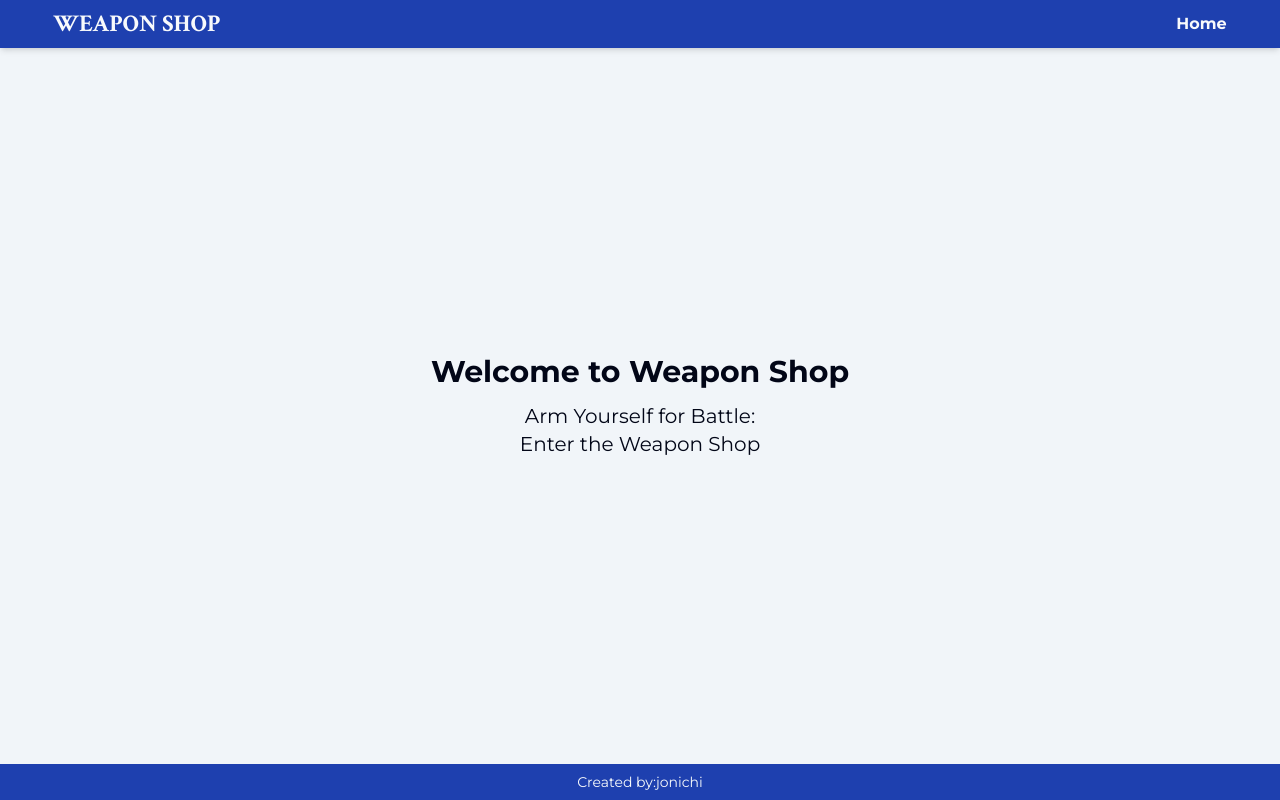
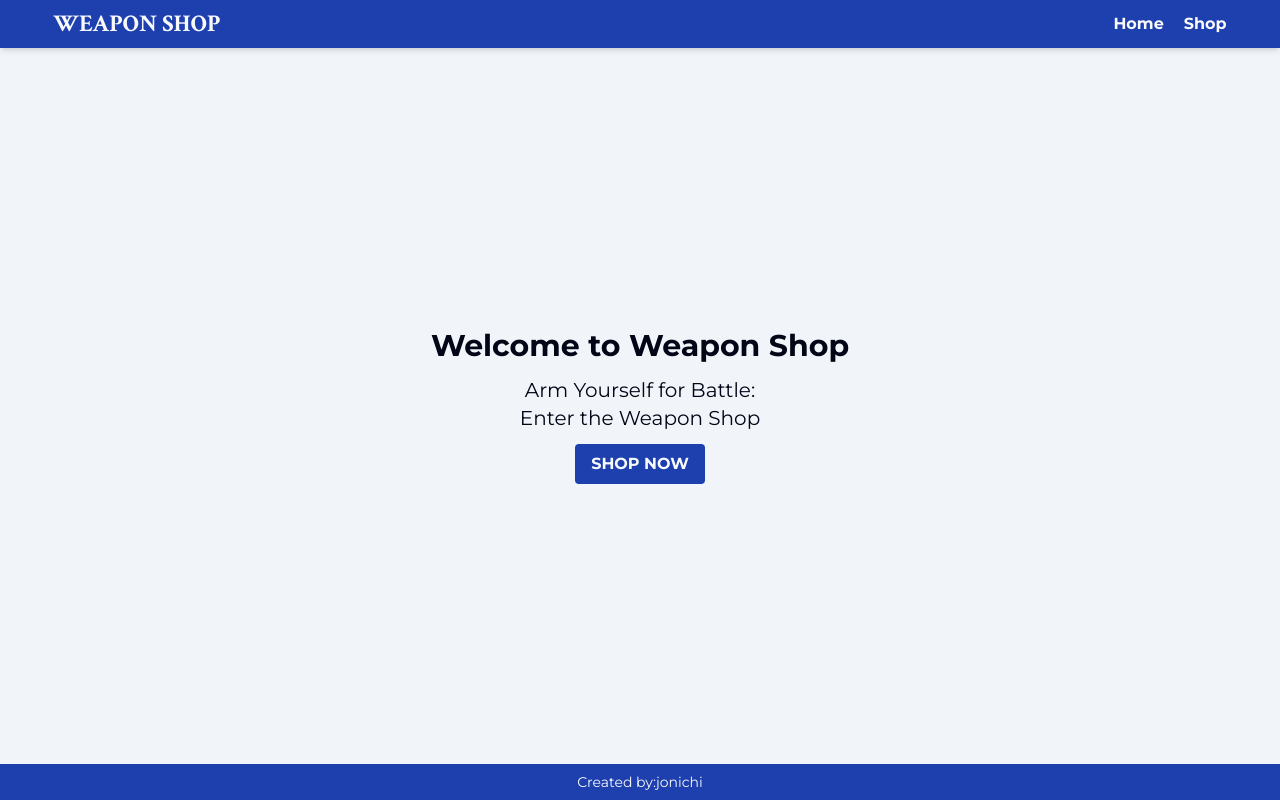
Before and after one commit to jonichi16/odin-shopping-cart, a Next.js app: page / in a window 1280 px wide. Built offline with nearby package versions, Linux system fonts and the light colour scheme.

Commit message:
feat: Add shop page

```diff
--- a/app/page.jsx
+++ b/app/page.jsx
@@ -1,4 +1,5 @@
 import React from 'react';
+import Link from 'next/link';
 
 const HomePage = () => {
   return (
@@ -10,6 +11,12 @@ const HomePage = () => {
         Arm Yourself for Battle:
         <span className='block'>Enter the Weapon Shop</span>
       </p>
+      <Link
+        href='/shop'
+        className='bg-blue-800 text-slate-50 py-2 px-4 uppercase font-bold rounded hover:opacity-90'
+      >
+        Shop Now
+      </Link>
     </main>
   );
 };
--- /dev/null
+++ b/app/shop/page.jsx
@@ -0,0 +1,11 @@
+import React from 'react';
+
+const ShopPage = () => {
+  return (
+    <main className='flex-1'>
+      <div></div>
+    </main>
+  );
+};
+
+export default ShopPage;
--- a/components/Header.jsx
+++ b/components/Header.jsx
@@ -8,8 +8,9 @@ const Header = () => {
         <div className='flex-1 font-serif uppercase text-2xl'>
           <Link href='/'>Weapon Shop</Link>
         </div>
-        <nav>
+        <nav className='flex gap-x-2 | md:gap-x-5'>
           <Link href='/'>Home</Link>
+          <Link href='/shop'>Shop</Link>
         </nav>
       </div>
     </header>
```
